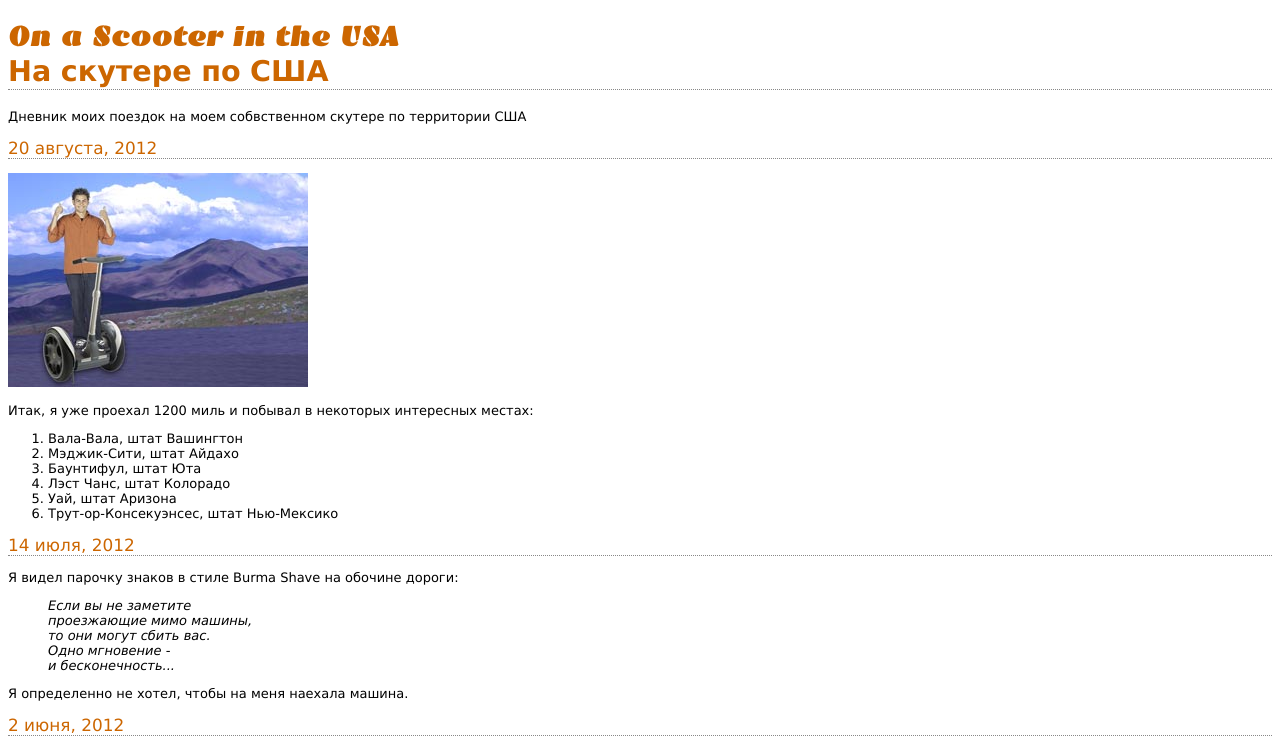
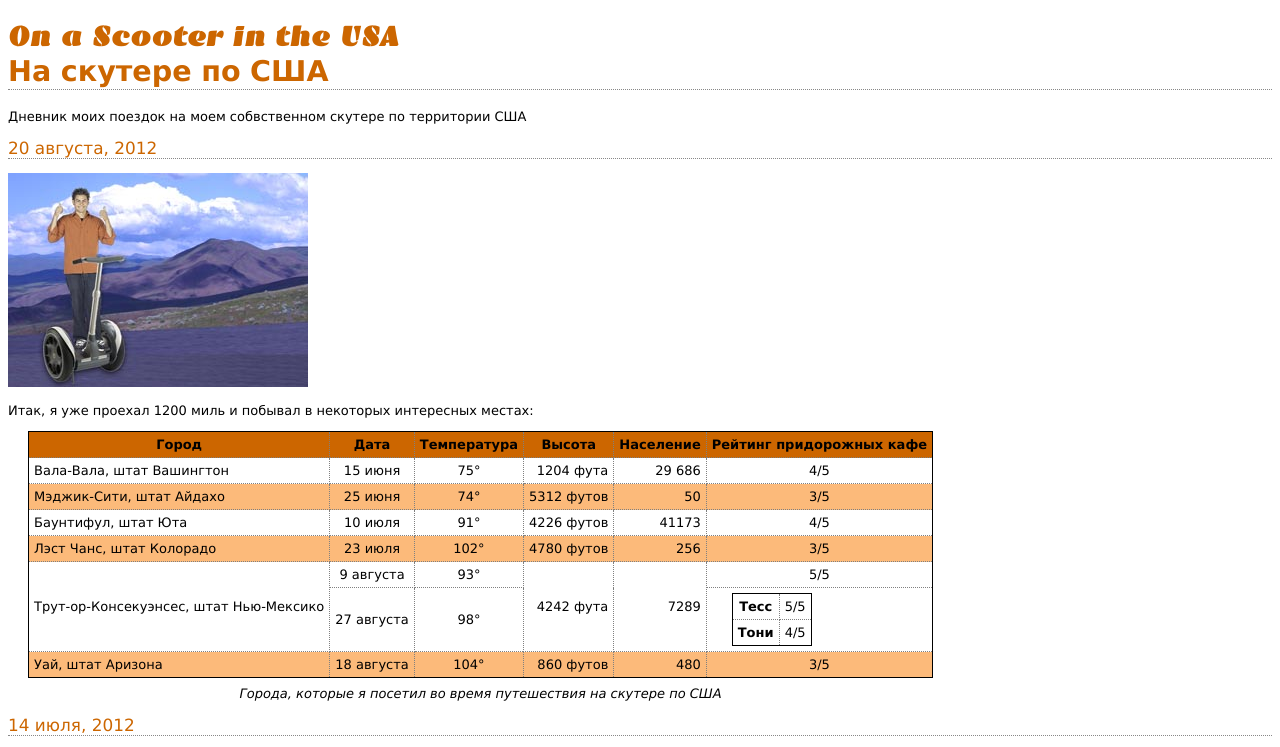
Before and after one commit to JohnCarter-Art/Tony_Jurnal, a plain HTML site: page index.html in a window 1280 px wide. Shown: the top 747 px of the page. Drawn offline with Linux system fonts and the light colour scheme.

Commit message:
Added table, img in element <li>, css rule for table

```diff
--- a/index.html
+++ b/index.html
@@ -18,14 +18,84 @@
         <p>
             Итак, я уже проехал 1200 миль и побывал в некоторых интересных местах:
         </p>
-        <ol>
-            <li>Вала-Вала, штат Вашингтон</li>
-            <li>Мэджик-Сити, штат Айдахо</li>
-            <li>Баунтифул, штат Юта</li>
-            <li>Лэст Чанс, штат Колорадо</li>
-            <li>Уай, штат Аризона</li>
-            <li>Трут-ор-Консекуэнсес, штат Нью-Мексико</li>
-        </ol>
+        <table>
+            <caption>
+                Города, которые я посетил во время
+                путешествия на скутере по США
+            </caption>
+            <tr class="td_center">
+                <th class="orange">Город</th>
+                <th class="orange">Дата</th>
+                <th class="orange">Температура</th>
+                <th class="orange">Высота</th>
+                <th class="orange">Население</th>
+                <th class="orange">Рейтинг придорожных кафе</th>
+            </tr>
+            <tr>
+                <td>Вала-Вала, штат Вашингтон</td>
+                <td class="td_center">15 июня</td>
+                <td class="td_center">75&#176;</td>
+                <td class="td_right">1204 фута</td>
+                <td class="td_right">29 686</td>
+                <td class="td_center">4/5</td>
+            </tr>
+            <tr class="cellcollor">
+                <td>Мэджик-Сити, штат Айдахо</td>
+                <td class="td_center">25 июня</td>
+                <td class="td_center">74&#176;</td>
+                <td class="td_right">5312 футов</td>
+                <td class="td_right">50</td>
+                <td class="td_center">3/5</td>
+            </tr>
+            <tr>
+                <td>Баунтифул, штат Юта</td>
+                <td class="td_center">10 июля</td>
+                <td class="td_center">91&#176;</td>
+                <td class="td_right">4226 футов</td>
+                <td class="td_right">41173</td>
+                <td class="td_center">4/5</td>
+            </tr>
+            <tr class="cellcollor">
+                <td>Лэст Чанс, штат Колорадо</td>
+                <td class="td_center">23 июля</td>
+                <td class="td_center">102&#176;</td>
+                <td class="td_right">4780 футов</td>
+                <td class="td_right">256</td>
+                <td class="td_center">3/5</td>
+            </tr>
+            <tr>
+                <td rowspan="2">Трут-ор-Консекуэнсес, штат Нью-Мексико</td>
+                <td class="td_center">9 августа</td>
+                <td class="td_center">93&#176;</td>
+                <td rowspan="2" class="td_right">4242 фута</td>
+                <td rowspan="2" class="td_right">7289</td>
+                <td class="td_center">5/5</td>
+            </tr>
+            <tr>
+                <td class="td_center">27 августа</td>
+                <td class="td_center">98&#176;</td>
+                <td class="td_center">
+                    <table>
+                        <tr>
+                            <th>Тесс</th>
+                            <td>5/5</td>
+                        </tr>
+                        <tr>
+                            <th>Тони</th>
+                            <td>4/5</td>
+                        </tr>
+                    </table>
+                </td>
+            </tr>
+            <tr class="cellcollor">
+                <td>Уай, штат Аризона</td>
+                <td class="td_center">18 августа</td>
+                <td class="td_center">104&#176;</td>
+                <td class="td_right">860 футов</td>
+                <td class="td_right">480</td>
+                <td class="td_center">3/5</td>
+            </tr>
+        </table>
     <h2>14 июля, 2012</h2>
         <p>
             Я видел парочку знаков в стиле Burma Shave на обочине дороги:
--- a/jurnal.css
+++ b/jurnal.css
@@ -22,3 +22,35 @@ h2 {
 blockquote {
     font-style: italic;
 }
+table {
+    margin-left: 20px;
+    margin-right: 20px;
+    border: thin solid black;
+    caption-side: bottom;
+    border-collapse: collapse;
+}
+.cellcollor {
+    background-color: #fcba7a;
+}
+td, th {
+    border: thin dotted gray;
+    padding: 5px;
+}
+caption {
+    font-style: italic;
+    padding-top: 8px;
+}
+td.td_center {
+    text-align: center;
+}
+td.td_right {
+    text-align: right;
+}
+th.orange {
+    background-color: #cc6600;
+}
+li {
+    list-style-image: url(images/backpack.gif);
+    padding-top: 5px;
+    margin-left: 20px;
+}
```
Also changed, not shown: images/backpack.gif (added).
